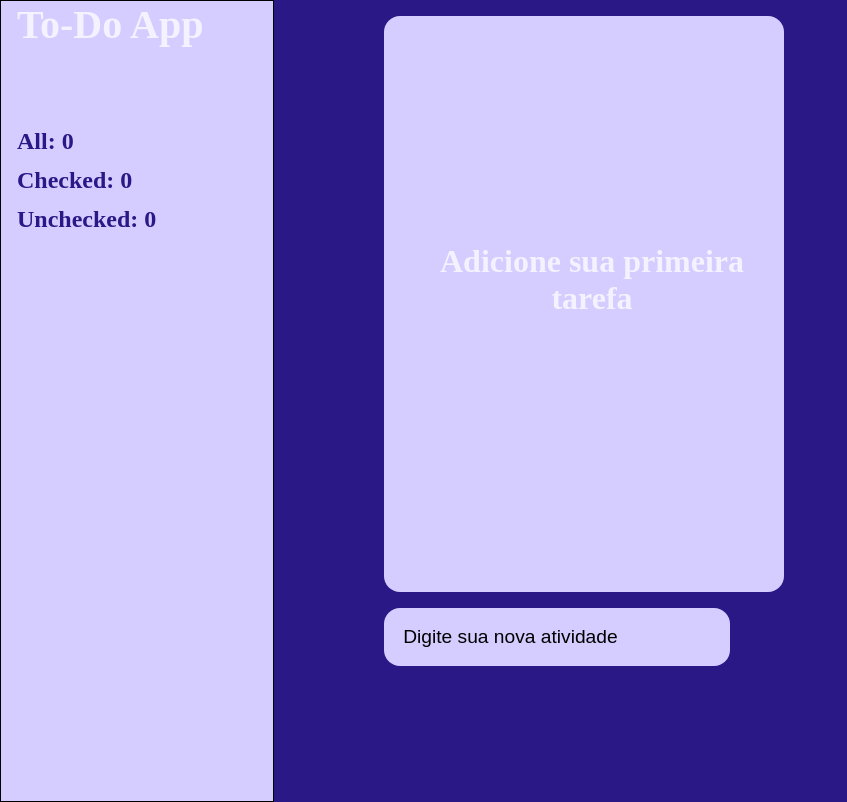
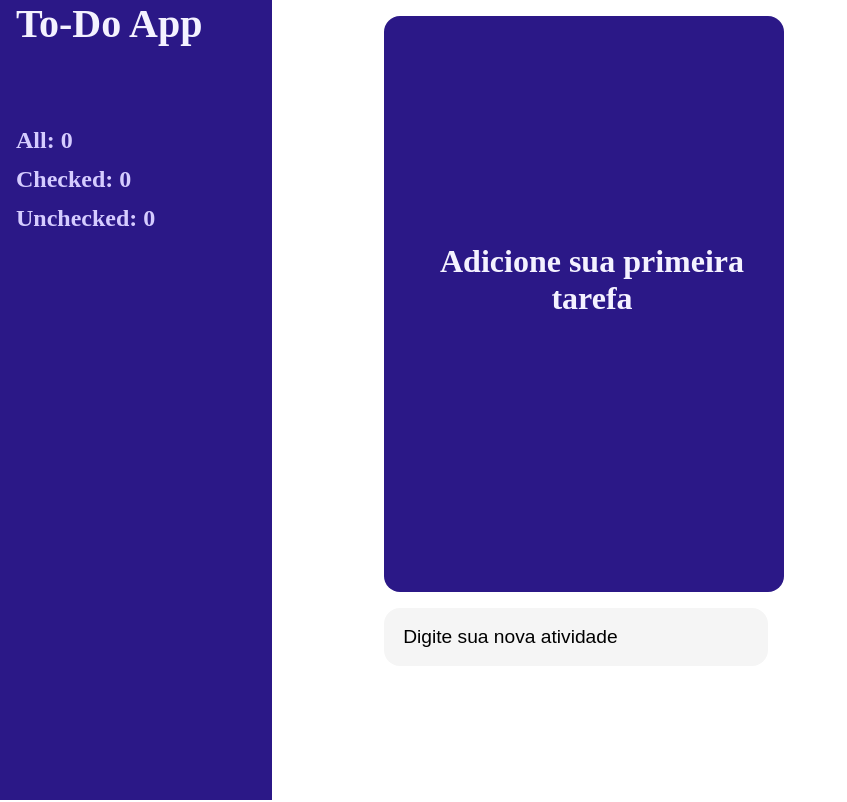
Before and after one commit to artfalcao/polotech-react-modulo2, a React (Create React App) app in the folder code/: page /listPage in a window 1280 px wide. Shown: the whole page, without its empty margins (0-847 px from the left). Built offline with nearby package versions, Linux system fonts and the light colour scheme.

Commit message:
adding colors on GlobalStyles

```diff
--- a/code/src/GlobalStyle.ts
+++ b/code/src/GlobalStyle.ts
@@ -1,4 +1,15 @@
-import styled, { createGlobalStyle } from "styled-components";
+import { createGlobalStyle } from "styled-components";
+
+export const colors = {
+  primary: "#2B1887",
+  secondary: "#D5CCFF",
+  lightSecondary: "#F4F2FF",
+  white: "#FFFFFF",
+  black: "#000",
+  lightGrey: "#F5F5F5",
+  darkGrey: "#34495E",
+  lightBlack: "#191825"
+};
 
 export const GlobalStyle = createGlobalStyle`
   * {
@@ -6,8 +17,4 @@ export const GlobalStyle = createGlobalStyle`
     padding: 0;
     text-decoration: none;
   }
-
-  body {
-    background-color: #2B1887;
-  }
 `;
--- a/code/src/components/Header/style.ts
+++ b/code/src/components/Header/style.ts
@@ -1,14 +1,14 @@
 import styled from "styled-components";
+import { colors } from "../../GlobalStyle";
 
 export const StyledHeader = styled.header`
-  border: 1px solid black;
   width: 20vw;
   height: 100vh;
-  background-color: #D5CCFF;
+  background-color: ${colors.primary};
   padding-left: 1em;
 
   h2 {
-    color: #F4F2FF;
+    color: ${colors.lightSecondary};
     font-size: 2.5em;
     margin-bottom: 2em;
   }
@@ -16,7 +16,7 @@ export const StyledHeader = styled.header`
   p {
     font-size: 1.5em;
     font-weight: bold;
-    color: #2B1887;
+    color: ${colors.secondary};
     margin-bottom: .5em;
   }
 `;
--- a/code/src/components/Input/index.ts
+++ b/code/src/components/Input/index.ts
@@ -1,13 +1,14 @@
 import styled from "styled-components";
+import { colors } from "../../GlobalStyle";
 
 export const Input = styled.input`
-  width: 80%;
+  width: 90%;
   height: 20px;
   margin: 0 auto;
   padding: 1em;
   border: none;
   border-radius: 16px;
-  background-color: #D5CCFF;
+  background-color: ${colors.lightGrey};
   color: #000;
   font-size: 1.2em;
 
--- a/code/src/components/ToDoContainer/index.ts
+++ b/code/src/components/ToDoContainer/index.ts
@@ -1,4 +1,5 @@
 import styled from "styled-components";
+import { colors } from "../../GlobalStyle";
 
 export const ToDoContainer = styled.div`
   height: 70vh;
@@ -8,7 +9,7 @@ export const ToDoContainer = styled.div`
   padding-left: 1em;
   border: none;
   border-radius: 16px;
-  background-color: #D5CCFF;
+  background-color: ${colors.primary};
 
   display: flex;
   flex-direction: column;
@@ -26,9 +27,9 @@ export const ToDoContainer = styled.div`
   }
 
   ::-webkit-scrollbar-thumb {
-    background-color: #2B1887;    /* color of the scroll thumb */
+    background-color: ${colors.primary};    /* color of the scroll thumb */
     border-radius: 20px;       /* roundness of the scroll thumb */
-    border: 3px solid #F4F2FF;  /* creates padding around scroll thumb */
+    border: 3px solid ${colors.lightSecondary};  /* creates padding around scroll thumb */
   }
 `
 
--- a/code/src/pages/Register/style.ts
+++ b/code/src/pages/Register/style.ts
@@ -1,12 +1,13 @@
 import styled from "styled-components";
+import { colors } from "../../GlobalStyle";
 
 export const Container = styled.div`
   border: 1px solid white;
   border-radius: 1em;
   width: 35vw;
   height: 70vh;
-  margin: 1em auto;
   padding: 1em;
+  background-color: ${colors.primary};
 
   display: flex;
   flex-direction: column;
@@ -48,3 +49,26 @@ export const SubmitButton = styled.button`
   color: #2B1887;
   cursor: pointer;
 `;
+
+export const RightContainer = styled.div`
+  width: 40vw;
+  height: 70vh;
+
+
+
+  img {
+    width: 100%;
+    height: 100%;
+  }
+`;
+
+export const Wrapper = styled.div`
+  width: 95vw;
+  height: 100vh;
+  margin: 0 auto;
+  display: flex;
+  align-items: center;
+  justify-content: space-around;
+
+  /* border: 1px solid black; */
+`;
```
